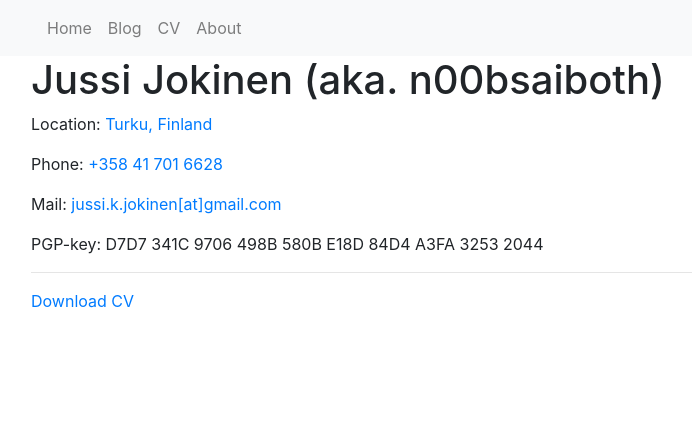
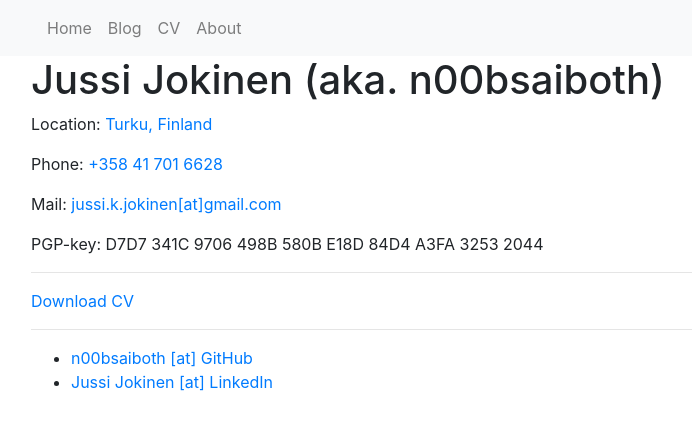
Before and after one commit to n00bsaiboth/n00bsaiboth.github.io, a Jekyll site: the page built from cv/index.html, in a window 1280 px wide. Shown: the top 430 px of the page, without its empty margins (54-746 px from the left). Built offline with Jekyll 4.4.1, drawn with Linux system fonts in a browser that asks for light colours.

Commit message:
Update index.html
Updated the CV.

```diff
--- a/cv/index.html
+++ b/cv/index.html
@@ -5,12 +5,22 @@ title: n00bsaiboth's GitHub Pages
 
 <article class="cv">
 	<h1>Jussi Jokinen (aka. n00bsaiboth)</h1>
+
 	<address>
 		<p>Location: <a href="https://goo.gl/maps/TpqvLxsuz1iJgjur7" target="_blank">Turku, Finland</a></p>
 		<p>Phone: <a href="tel:+358 41 701 6628">+358 41 701 6628</a></p>
 		<p>Mail: <a href="mailto:jussi.k.jokinen[at]gmail.com">jussi.k.jokinen[at]gmail.com</a></p>
 		<p>PGP-key: D7D7 341C 9706 498B 580B E18D 84D4 A3FA 3253 2044</p>
 	</address>
+
 	<hr />
+
 	<p><a href="http://jussi.jokinen.arkku.net/__/files/fullstack.pdf" target="_blank" class="download" title="Download CV as PDF">Download CV</a></p>
+
+	<hr />
+
+	<ul class="references">
+		<li><a href="https://github.com/n00bsaiboth" target="_blank">n00bsaiboth [at] GitHub</a></li>
+		<li><a href="https://www.linkedin.com/in/jussi-jokinen-86722634/" target="_blank">Jussi Jokinen [at] LinkedIn</a></li>
+	</ul>
 </article>
```
